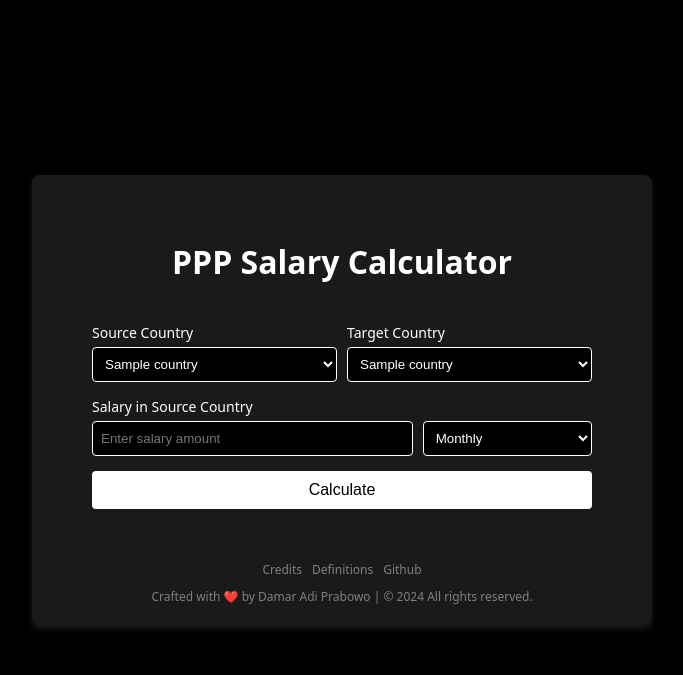
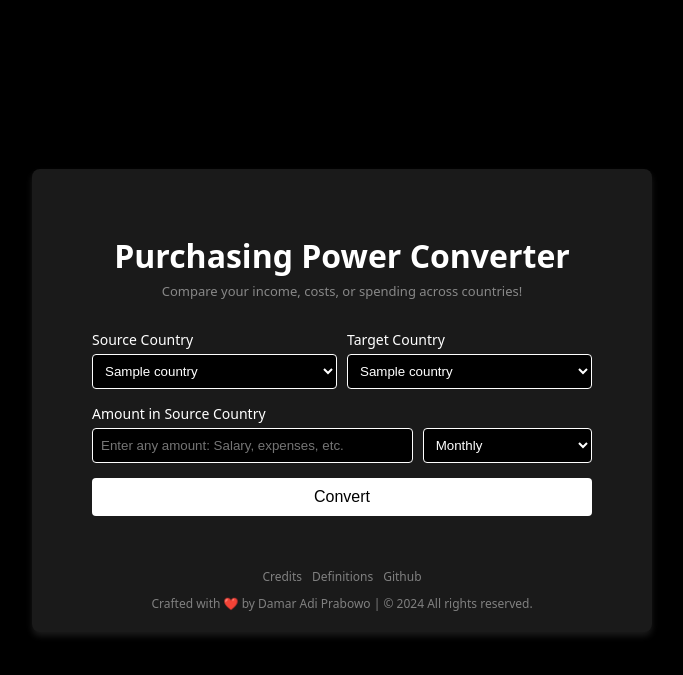
Before and after one commit to damaradiprabowo/ppp-calculator-flask, a Flask app: template templates/index.html in a window 1280 px wide. Shown: the top 675 px of the page, without its empty margins (298-981 px from the left). Run offline with Flask 3, Linux system fonts and the light colour scheme; the template is opened without the code that fills it: most values are stand-ins (such as "Sample title", 1, 10 or a date in 2020).

Commit message:
minor patch wording (#5)

```diff
--- a/app.py
+++ b/app.py
@@ -136,9 +136,8 @@ def calculate():
     yearly_target_amount = yearly_source_amount / source_ppp * target_ppp
     monthly_target_amount = yearly_target_amount / 12
 
-    # Format amounts in US currency format
-    yearly_target_amount = "${:,.2f}".format(yearly_target_amount)
-    monthly_target_amount = "${:,.2f}".format(monthly_target_amount)
+    yearly_target_amount = "{:,.2f}".format(yearly_target_amount)
+    monthly_target_amount = "{:,.2f}".format(monthly_target_amount)
 
     source_info = get_country_info(source_country)
     target_info = get_country_info(target_country)
--- a/static/css/styles.css
+++ b/static/css/styles.css
@@ -32,6 +32,15 @@ h2, h3, p {
     color: #ffffff;
     margin-top: 5px;
     margin-bottom: 5px;
+}
+
+h4 {
+    color: #888888;
+    font-size: 13px;
+    margin-top: -35px; /* Adjust to fit nicely below the h1 if needed */
+    margin-bottom: 30px; /* Adjust spacing between subtitle and form */
+    text-align: center;
+    font-weight: normal;
 }
 
 .input-group {
--- a/templates/index.html
+++ b/templates/index.html
@@ -8,7 +8,8 @@
 </head>
 <body>
     <div class="calculator">
-        <h1>PPP Salary Calculator</h1>
+        <h1>Purchasing Power Converter</h1>
+        <h4>Compare your income, costs, or spending across countries!</h4>
         <form id="calculatorForm">
             <div class="input-group">
                 <div class="input-wrapper">
@@ -31,16 +32,16 @@
                 </div>
             </div>
             <div class="input-group">
-                <label for="sourceAmount">Salary in Source Country</label>
+                <label for="sourceAmount">Amount in Source Country</label>
                 <div class="input-wrapper" style="display: flex; gap: 10px;">
-                    <input type="text" id="sourceAmount" name="sourceAmount" placeholder="Enter salary amount" style="flex: 2;" inputmode="decimal">
+                    <input type="text" id="sourceAmount" name="sourceAmount" placeholder="Enter any amount: Salary, expenses, etc." style="flex: 2;" inputmode="decimal">
                     <select id="salaryFrequency" name="salaryFrequency" style="flex: 1;">
                         <option value="monthly">Monthly</option>
                         <option value="yearly">Yearly</option>
                     </select>
                 </div>
             </div>
-            <button type="submit">Calculate</button>
+            <button type="submit">Convert</button>
         </form>
         <div id="loading" class="loading-container" style="display: none;">
             <div class="loading-spinner"></div>
@@ -50,7 +51,7 @@
             <p>Equivalent Salary in</p><h3><span id="resultFlag"></span> <span id="resultCountry"></span>:</h3>
             <h2><span id="resultValueYearly"></span> /Year </h2>
             <p>or</p>
-            <h3><span id="resultValueMonthly"></span> /Month</h3>
+            <h2><span id="resultValueMonthly"></span> /Month</h2>
         </div>
         <div id="otherData" style="display: none;">
             <h2>Your Destination Data</h2>
```
